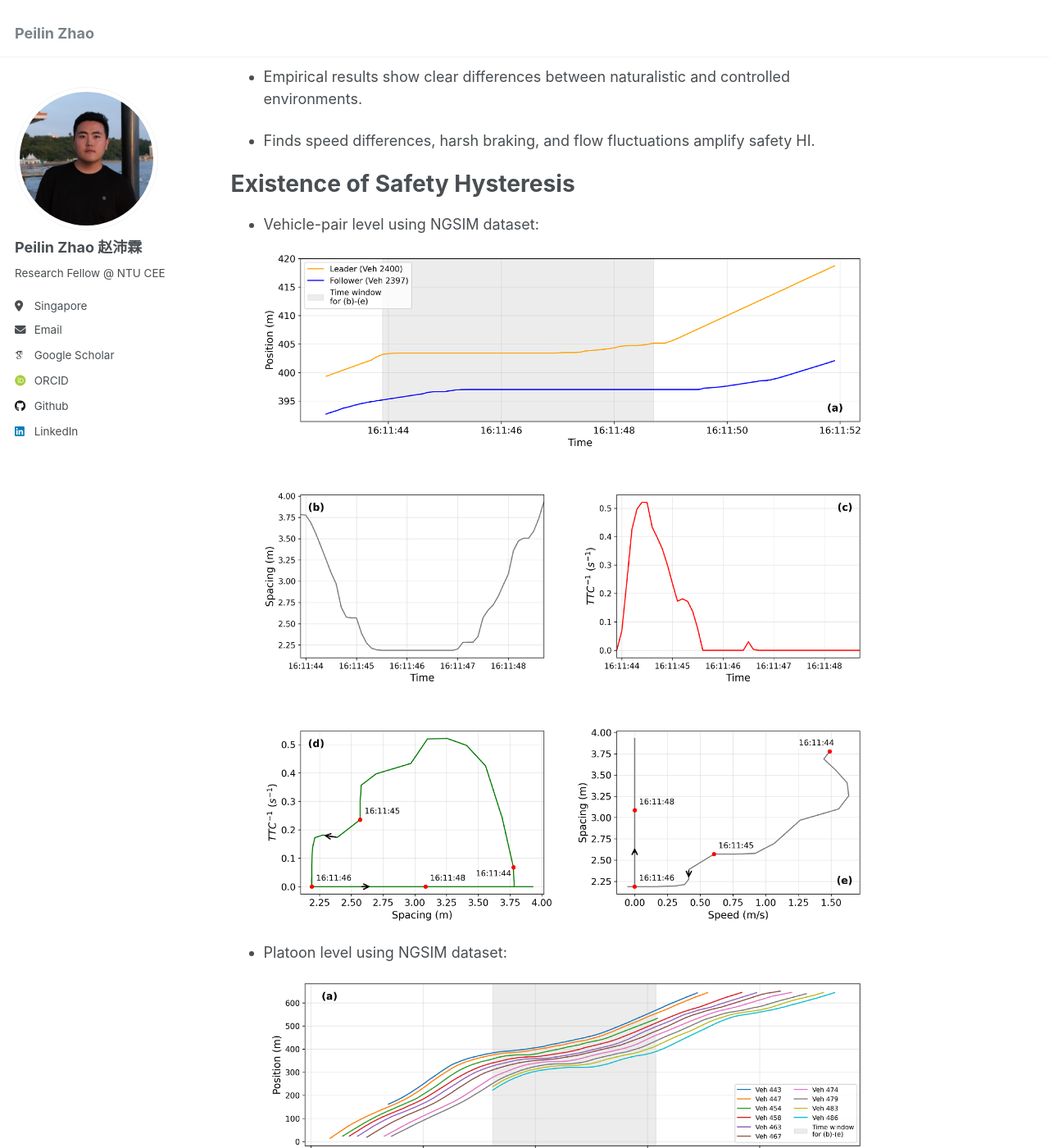
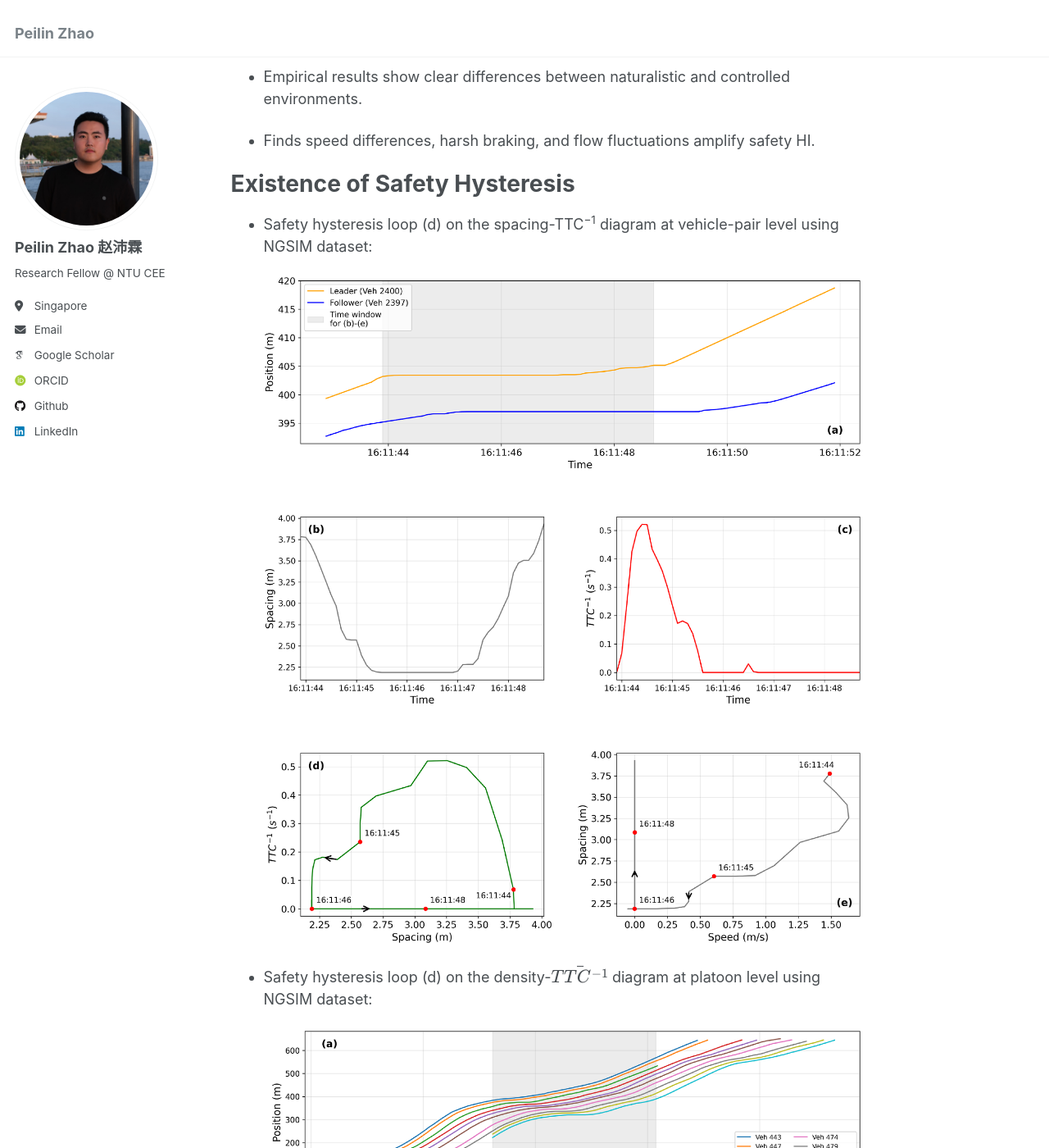
Before and after one commit to Jerry-zpl/Jerry-zpl.github.io, a Jekyll site: the page built from _publications/2026-TRC-105806.md, in a window 1280 px wide and 1400 px high, scrolled down 860 px. Shown: the whole window at 82% size. Built offline with Jekyll 4.4.1, drawn with Linux system fonts in a browser that asks for light colours; some web fonts are replaced.

Commit message:
Update 2026-TRC-105806.md

```diff
--- a/_publications/2026-TRC-105806.md
+++ b/_publications/2026-TRC-105806.md
@@ -30,11 +30,11 @@ Safety hysteresis, a dynamic pattern reflecting how traffic safety deteriorates
 
 # Existence of Safety Hysteresis
 
-- Vehicle-pair level using NGSIM dataset:
+- Safety hysteresis loop (d) on the spacing-TTC<sup>−1</sup> diagram at vehicle-pair level using NGSIM dataset:
 
   ![1](\images\2026-TRC-1.png)
 
-- Platoon level using NGSIM dataset:
+- Safety hysteresis loop (d) on the density-$$\bar{TTC^{−1}}$$ diagram at platoon level using NGSIM dataset:
 
   ![1](\images\2026-TRC-2.png)
 
```
